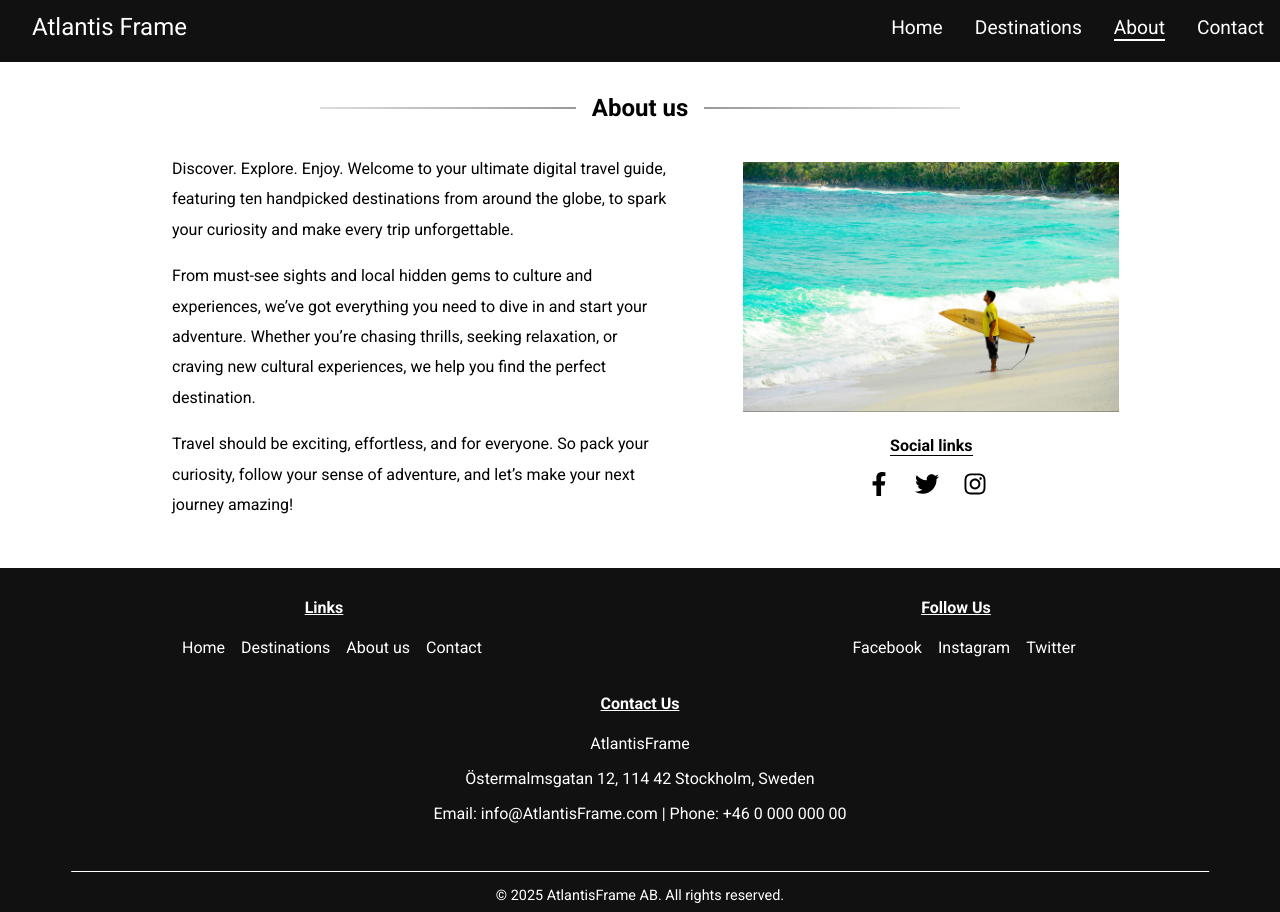
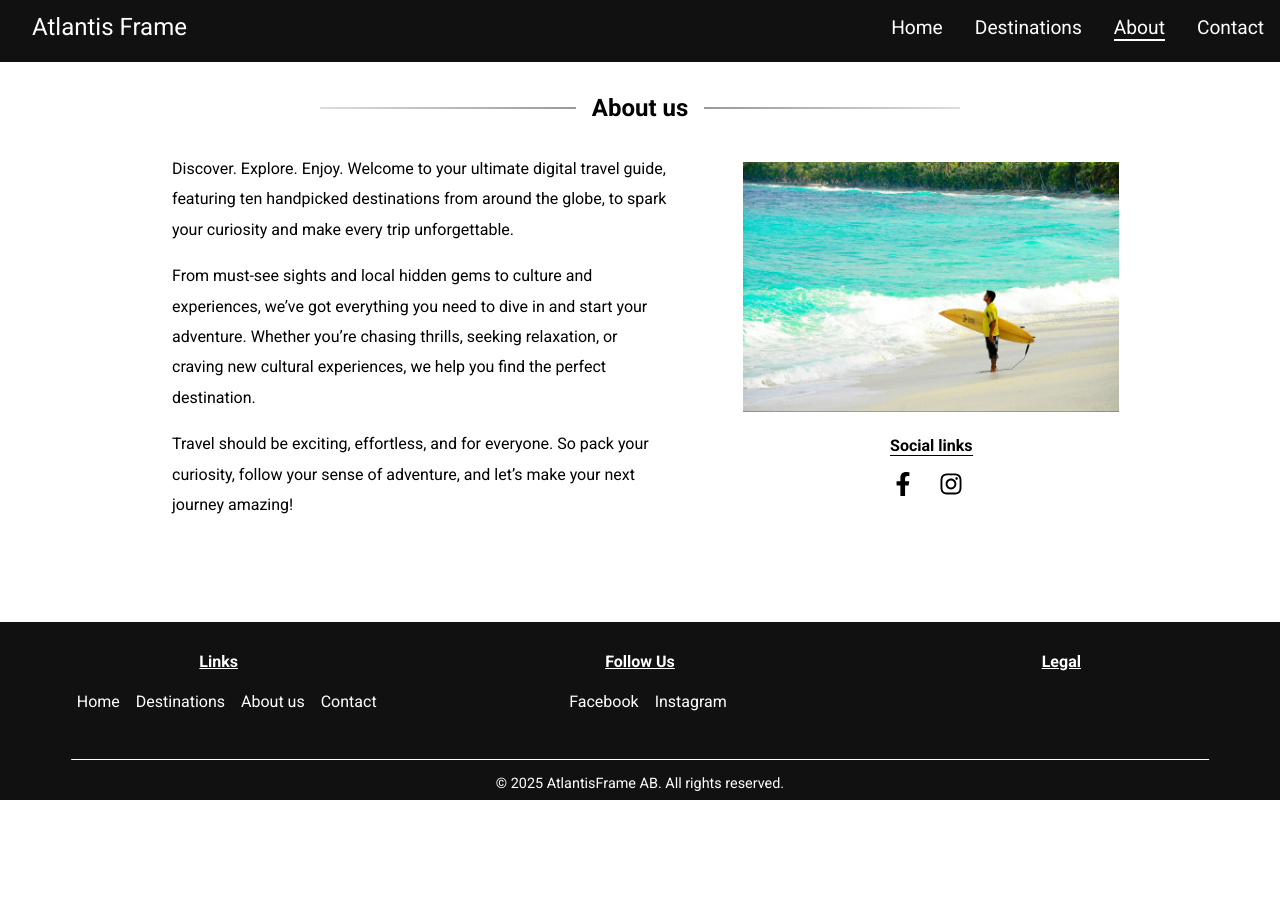
Before and after one commit to SarahSu92/AtlantisTravel, a React (Vite) app: page /AtlantisTravel/AboutPage in a window 1280 px wide. After the commit the page ends 800 px from the top, so only its background shows below. Built offline with nearby package versions, Linux system fonts and the light colour scheme; a web font is replaced by a local one.

Commit message:
(refactor): adjusteed footer and package json

```diff
--- a/package.json
+++ b/package.json
@@ -11,7 +11,8 @@
     "test": "vitest",
     "coverage": "vitest run --coverage",
     "deploy": "gh-pages -d dist",
-    "homepage": "https://sarahsu92.github.io/Exjobb-AtlantisF/"
+    "homepage": "https://sarahsu92.github.io/AtlantisTravel/"
+
   },
   "dependencies": {
     "leaflet": "^1.9.4",
--- a/src/components/Footer/Footer.scss
+++ b/src/components/Footer/Footer.scss
@@ -87,18 +87,20 @@
 }
 
 @media screen and (min-width: 768px) {
+  .contactus {
+    position: relative;
+    left: 50%;
+  }
+}
+
+@media screen and (min-width: 1024px) {
   .contact-wrapper {
     display: grid;
-    grid-template-columns: repeat(2, 1fr);
+    grid-template-columns: repeat(3, 1fr);
     justify-content: center;
     align-items: center;
     text-align: center;
     padding-bottom: 2rem;
     align-items: start;
   }
-
-  .contactus {
-    position: relative;
-    left: 50%;
 }
-}
--- a/src/components/Footer/Footer.tsx
+++ b/src/components/Footer/Footer.tsx
@@ -41,30 +41,10 @@ export const Footer = () => {
           >
             Instagram
           </a>
-          <a
-            className="followus"
-            href="https://www.twitter.com"
-            target="_blank"
-            rel="noopener noreferrer"
-            aria-label="Twitter"
-          >
-            Twitter
-          </a>
         </div>
+        <div className="footercontent">
+          <h4 className="underline">Legal</h4>
 
-        <div className="contactus">
-          <h4>
-            <Link to="/ContactPage" className="underline">
-              Contact Us
-            </Link>
-          </h4>
-          <p className="footerp">AtlantisFrame</p>
-          <p className="footerp">
-            Östermalmsgatan 12, 114 42 Stockholm, Sweden
-          </p>
-          <p className="footerp">
-            Email: info@AtlantisFrame.com | Phone: +46 0 000 000 00
-          </p>
         </div>
       </div>
       <div className="copyright">
--- a/src/pages/About/AboutPage.tsx
+++ b/src/pages/About/AboutPage.tsx
@@ -1,4 +1,4 @@
-import { FaFacebookF, FaInstagram, FaTwitter } from 'react-icons/fa';
+import { FaFacebookF, FaInstagram } from 'react-icons/fa';
 import './About.scss';
 
 export const AboutPage = () => {
@@ -49,15 +49,6 @@ export const AboutPage = () => {
             </a>
             <a
               className="icon"
-              href="https://www.twitter.com"
-              target="_blank"
-              rel="noopener noreferrer"
-              aria-label="Twitter"
-            >
-              <FaTwitter />
-            </a>
-            <a
-              className="icon"
               href="https://www.instagram.com"
               target="_blank"
               rel="noopener noreferrer"
--- a/src/pages/Home/Home.scss
+++ b/src/pages/Home/Home.scss
@@ -222,7 +222,7 @@
     svg {
       display: block;
       width: 100%;
-      height: 150px;
+      height: 120px;
       overflow: visible;
     }
   }
```
Lines whose indentation alone changed are shown as unchanged.
